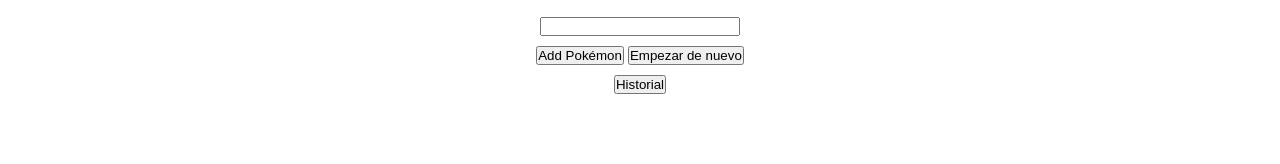
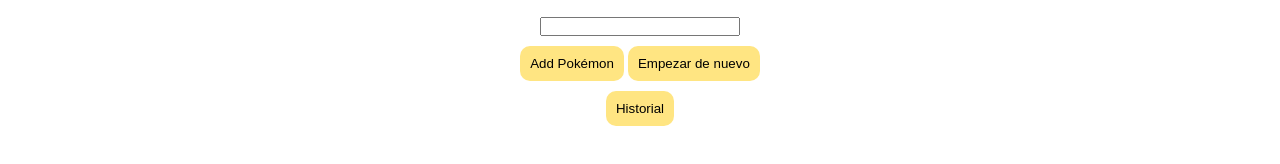
Before and after one commit to JenniferRomeroN/Poke-Api, a plain HTML site: page index.html in a window 1280 px wide. Shown: the part 262-426 px from the top of the page. Drawn offline with Linux system fonts and the light colour scheme.

Commit message:
se agrego cursor pointer en img, button

```diff
--- a/css/style.css
+++ b/css/style.css
@@ -21,6 +21,7 @@
 img {
     width: auto; /* ajusta el ancho según lo desees */
     height: auto; /* asegura que la altura se ajuste automáticamente para mantener la proporción */
+    cursor: pointer;
 }
 .container-objects {
     text-align: center; /* Alinea los elementos en el centro horizontalmente */
@@ -179,3 +180,15 @@ ins{
     justify-content: center;
     align-items: center;
 }
+
+button{
+    background-color: #ffe582;
+    border: #ffe582;
+    padding: 10px;
+    border-radius: 10px;
+}
+
+button:hover{
+    background-color:#3d7dca ;
+    cursor: pointer;
+}
```
